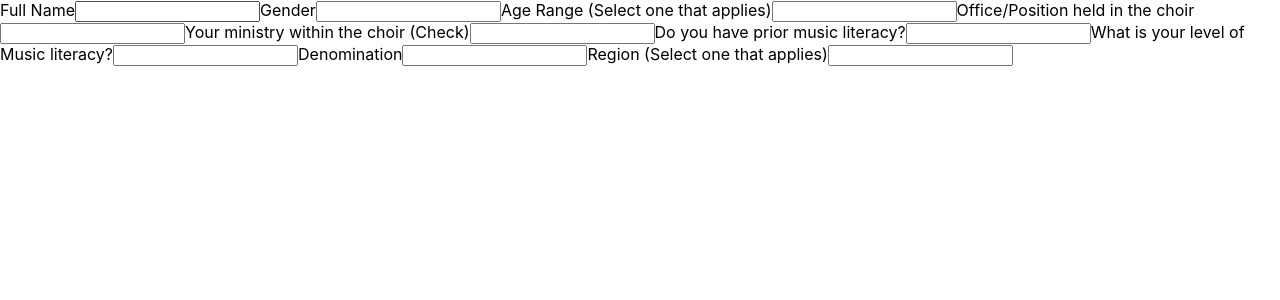
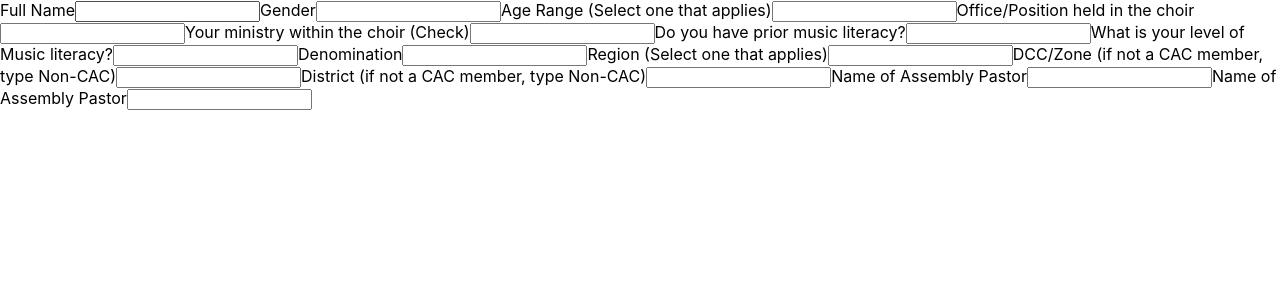
Before and after one commit to OpeDada/cacmusic, a Next.js app: page /registration in a window 1280 px wide. Shown: the top 300 px of the page. Built offline with nearby package versions, Linux system fonts and the light colour scheme.

Commit message:
implement form

```diff
--- a/pages/registration.js
+++ b/pages/registration.js
@@ -41,6 +41,22 @@ export default function Registration(){
           Region (Select one that applies)
           <input type="text"></input>
         </label>
+        <label>
+          DCC/Zone (if not a CAC member, type Non-CAC)
+          <input type="text"></input>
+        </label>
+        <label>
+          District (if not a CAC member, type Non-CAC)
+          <input type="text"></input>
+        </label>
+        <label>
+          Name of Assembly Pastor
+          <input type="text"></input>
+        </label>
+        <label>
+          Name of Assembly Pastor
+          <input type="text"></input>
+        </label>
       </form>
     </div>
   );
```
